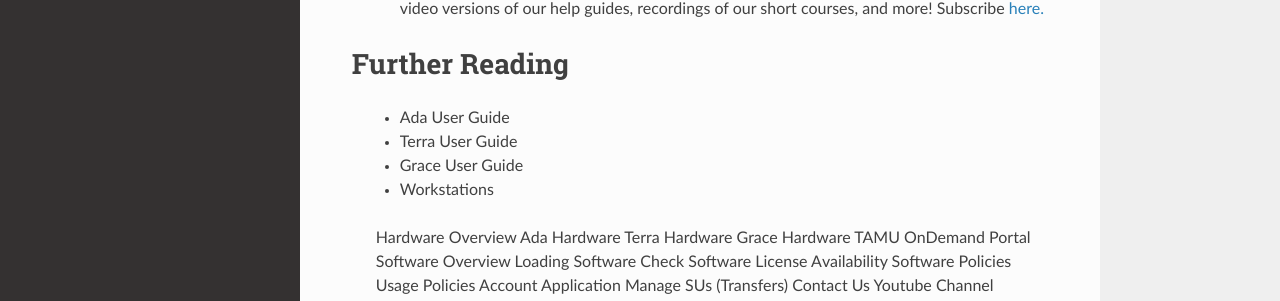
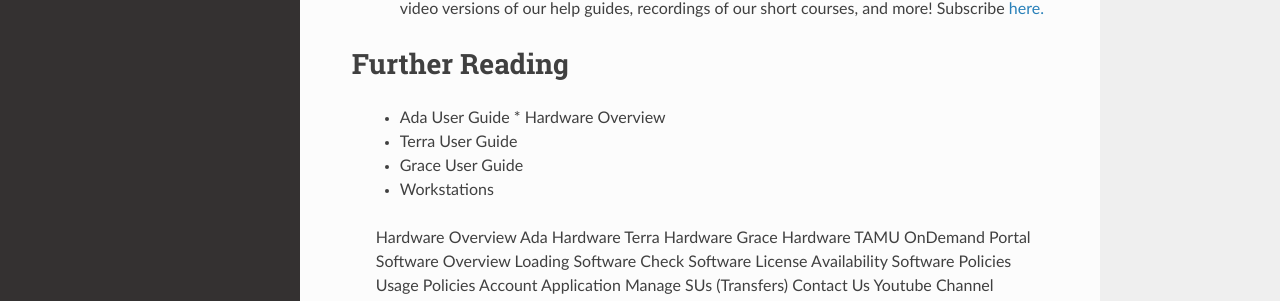
Before and after one commit to EmmanuelDej/rtd-tutorial, a Sphinx documentation site: the page built from docs/index.rst, in a window 1280 px wide and 900 px high, scrolled down 1218 px. Shown: the part 472-773 px from the top of the window. Built offline with Sphinx 7.4.7 and the Read the Docs theme 2.0.0, drawn with Linux system fonts in a browser that asks for light colours.

Commit message:
Update index.rst

```diff
--- a/docs/index.rst
+++ b/docs/index.rst
@@ -62,7 +62,7 @@
 
 **Further Reading**
 ================
-   * Ada User Guide
+   * Ada User Guide  * Hardware Overview
    * Terra User Guide
    * Grace User Guide
    * Workstations
```
